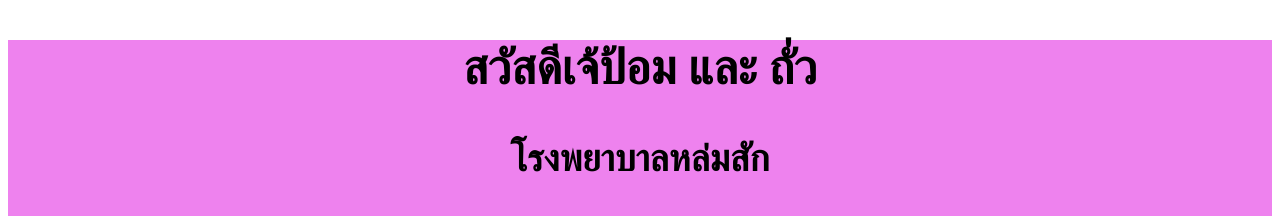
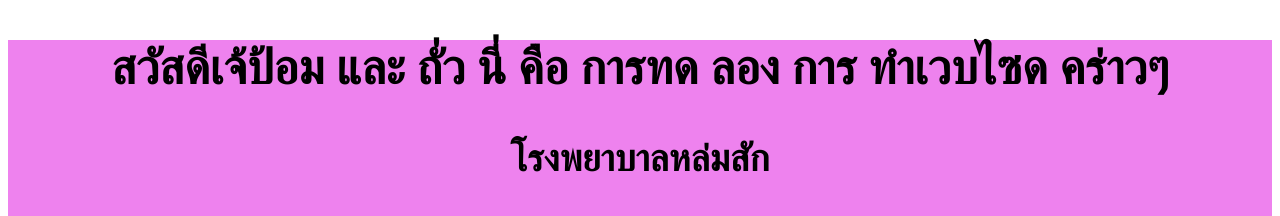
Before and after one commit to chainupak/occmed1, a plain HTML site: page index.html in a window 1280 px wide. Shown: the top 216 px of the page. Drawn offline with nearby package versions, Linux system fonts and the light colour scheme; files whose address does not match are found by name.

Commit message:
Update index.html

```diff
--- a/index.html
+++ b/index.html
@@ -7,7 +7,7 @@
 
 <BODY>
     <center>
-        <h2> สวัสดีเจ้ป้อม และ ถั่ว  </h2>
+        <h2> สวัสดีเจ้ป้อม และ ถั่ว นี่ คือ การทด ลอง การ ทำเวบไซด คร่าวๆ   </h2>
     </center>
     <center>
         <h3> โรงพยาบาลหล่มสัก </h3>
```
